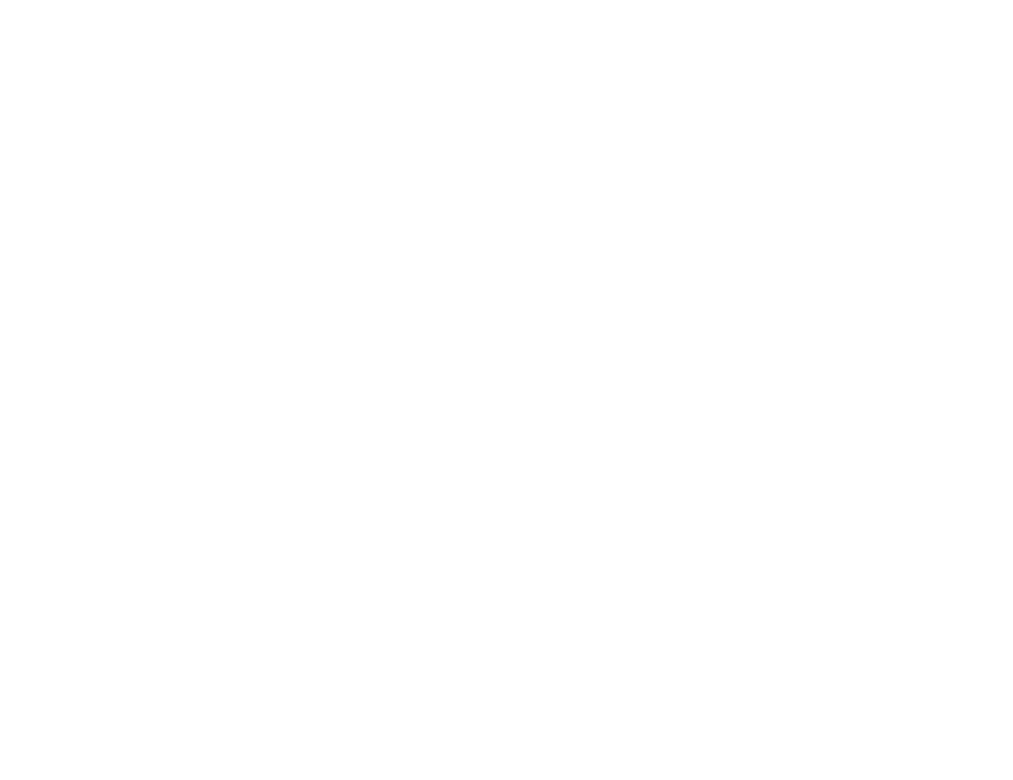
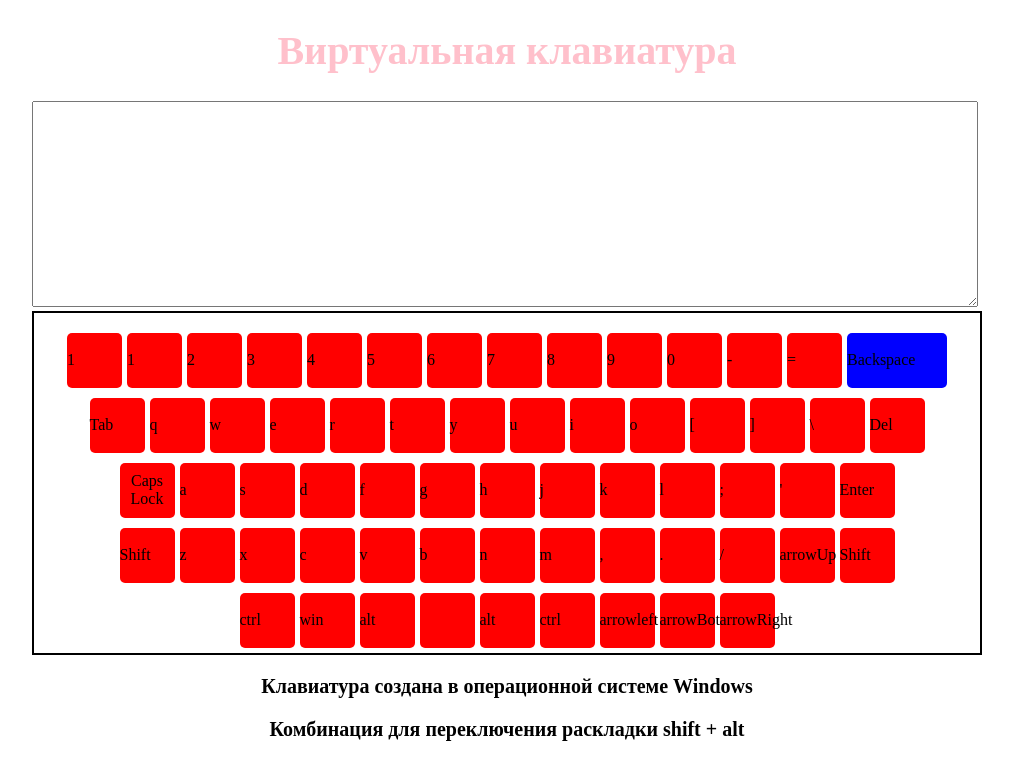
Before and after one commit to kyrdudez/virtual-keyboard, a plain HTML site: page index.html in a window 1280 px wide. Shown: the whole page, without its empty margins (133-1146 px from the left). Drawn offline with Linux system fonts and the light colour scheme.

Commit message:
feat: add modules for en and ru keyboard

```diff
--- a/app.js
+++ b/app.js
@@ -0,0 +1,3 @@
+import CreateHtml from './modules/htmlElements.js';
+
+const newHtml = new CreateHtml();
--- a/css/style.css
+++ b/css/style.css
@@ -1,16 +1,48 @@
 .wrapper{
-  max-width: 1200px;
+  max-width: 950px;
   margin: 0 auto;
 }
 .header__title{
   font-size: 40px;
   color: pink;
+  text-align: center;
 }
 .input__text-keyboard{
-  max-width: 1200px;
-  height: 400px;
+  width: 940px;
+  height: 200px;
 }
 .keyboard{
   border: 2px solid black;
-  height: 600px;
+  height: 300px;
+  padding: 20px;
 }
+.row{
+  flex-direction: row;
+  display: flex;
+  flex-wrap: wrap;
+  justify-content: center;
+  margin: 0 0 10px 0;
+  gap: 5px;
+}
+.key{
+  background-color: red;
+  width: 55px;
+  height: 55px;
+  border-radius: 5px;
+  text-align: center;
+  display: flex;
+  align-items: center;
+}
+.backspace {
+  width: 100px;
+  background-color: blue;
+}
+.key-active{
+  background-color: green;
+  transition: 0.5s;
+}
+.operation-system,.keyboard-layout {
+  font-size: 20px;
+  color: black;
+  text-align: center;
+}
--- a/modules/htmlElements.js
+++ b/modules/htmlElements.js
@@ -1,15 +1,144 @@
-class СreateHtml {
+class CreateHtml {
   constructor() {
     const { body } = document;
-    const wrapper = this.wrapper.CreateElement('div');
-    const title = this.title.CreateElement('h1');
-    const textArea = this.textArea.CreateElement('textarea');
-    const keyBoard = this.keyBoard.CreateElement('section');
+
+    const wrapper = document.createElement('div');
     wrapper.classList.add('wrapper');
+
+    const title = document.createElement('h1');
     title.classList.add('header__title');
+    title.textContent = 'Виртуальная клавиатура';
+
+    const textArea = document.createElement('textarea');
     textArea.classList.add('input__text-keyboard');
+
+    const keyBoard = document.createElement('section');
     keyBoard.classList.add('keyboard');
+
+    const keyDataEn = [
+      {
+        type: 'row',
+        keys: [
+          { text: '1', keycode: 49, shift: '!' },
+          { text: '1', keycode: 49, shift: '!' },
+          { text: '2', keycode: 50, shift: '"' },
+          { text: '3', keycode: 51, shift: '№' },
+          { text: '4', keycode: 52, shift: ';' },
+          { text: '5', keycode: 53, shift: '%' },
+          { text: '6', keycode: 54, shift: ':' },
+          { text: '7', keycode: 55, shift: '?' },
+          { text: '8', keycode: 56, shift: '*' },
+          { text: '9', keycode: 57, shift: '(' },
+          { text: '0', keycode: 48, shift: ')' },
+          { text: '-', keycode: 189, shift: '_' },
+          { text: '=', keycode: 187, shift: '+' },
+          { text: 'Backspace', keycode: 8 },
+        ],
+      },
+      {
+        type: 'row',
+        keys: [
+          { text: 'Tab', keycode: 9 },
+          { text: 'q', keycode: 81, shift: 'Й' },
+          { text: 'w', keycode: 87, shift: 'Ц' },
+          { text: 'e', keycode: 69, shift: 'У' },
+          { text: 'r', keycode: 82, shift: 'К' },
+          { text: 't', keycode: 84, shift: 'Е' },
+          { text: 'y', keycode: 89, shift: 'Н' },
+          { text: 'u', keycode: 85, shift: 'Г' },
+          { text: 'i', keycode: 73, shift: 'Ш' },
+          { text: 'o', keycode: 79, shift: 'Щ' },
+          { text: '[', keycode: 219, shift: '{' },
+          { text: ']', keycode: 221, shift: '}' },
+          { text: '\\', keycode: 220, shift: '|' },
+          { text: 'Del', keycode: 46 },
+        ],
+      },
+      {
+        type: 'row',
+        keys: [
+          { text: 'Caps Lock', keycode: 20 },
+          { text: 'a', keycode: 65, shift: 'A' },
+          { text: 's', keycode: 83, shift: 'S' },
+          { text: 'd', keycode: 68, shift: 'D' },
+          { text: 'f', keycode: 70, shift: 'F' },
+          { text: 'g', keycode: 71, shift: 'G' },
+          { text: 'h', keycode: 72, shift: 'H' },
+          { text: 'j', keycode: 74, shift: 'J' },
+          { text: 'k', keycode: 75, shift: 'K' },
+          { text: 'l', keycode: 76, shift: 'L' },
+          { text: ';', keycode: 186, shift: ':' },
+          { text: '\'', keycode: 222, shift: '"' },
+          { text: 'Enter', keycode: 13 },
+        ],
+      },
+      {
+        type: 'row',
+        keys: [
+          { text: 'Shift', keycode: 16 },
+          { text: 'z', keycode: 90, shift: 'Z' },
+          { text: 'x', keycode: 88, shift: 'X' },
+          { text: 'c', keycode: 67, shift: 'C' },
+          { text: 'v', keycode: 86, shift: 'V' },
+          { text: 'b', keycode: 66, shift: 'B' },
+          { text: 'n', keycode: 78, shift: 'N' },
+          { text: 'm', keycode: 77, shift: 'M' },
+          { text: ',', keycode: 188, shift: '<' },
+          { text: '.', keycode: 190, shift: '>' },
+          { text: '/', keycode: 191, shift: '?' },
+          { text: 'arrowUp', keycode: 38 },
+          { text: 'Shift', keycode: 16 },
+        ],
+      },
+      {
+        type: 'row',
+        keys: [
+          { text: 'сtrl', keycode: 17 },
+          { text: 'win', keycode: 91 },
+          { text: 'alt', keycode: 18 },
+          { text: '', keycode: 32 },
+          { text: 'alt', keycode: 18 },
+          { text: 'сtrl', keycode: 17 },
+          { text: 'arrowleft', keycode: 37 },
+          { text: 'arrowBottom', keycode: 40 },
+          { text: 'arrowRight', keycode: 39 },
+        ],
+      },
+    ];
+
+    const opetationSystem = document.createElement('h3');
+    opetationSystem.classList.add('operation-system');
+    opetationSystem.textContent = 'Клавиатура создана в операционной системе Windows';
+
+    const keyBoardLayout = document.createElement('h3');
+    keyBoardLayout.classList.add('keyboard-layout');
+    keyBoardLayout.textContent = 'Комбинация для переключения раскладки shift + alt';
+
     body.appendChild(wrapper);
-    wrapper.append(title, textArea, keyBoard);
+    wrapper.append(title, textArea, keyBoard, opetationSystem, keyBoardLayout);
+
+    function createKeyboard() {
+      const keyboard = document.querySelector('.keyboard');
+      keyDataEn.forEach((row) => {
+        const rowEl = document.createElement('div');
+        rowEl.classList.add('row');
+        row.keys.forEach((key) => {
+          const keyEl = document.createElement('div');
+          keyEl.classList.add('key');
+          keyEl.textContent = key.text;
+          if (key.text === 'Backspace') {
+            keyEl.classList.add('backspace');
+          }
+
+          keyboard.appendChild(keyEl);
+          rowEl.appendChild(keyEl);
+        });
+        keyboard.appendChild(rowEl);
+      });
+    }
+    document.addEventListener('DOMContentLoaded', () => {
+      createKeyboard();
+    });
   }
 }
+export default CreateHtml;
--- /dev/null
+++ b/modules/keyEnForKeyboard.js
@@ -0,0 +1,91 @@
+const keyDataEn = [
+  {
+    type: 'row',
+    keys: [
+      { text: '1', keycode: 49, shift: '!' },
+      { text: '1', keycode: 49, shift: '!' },
+      { text: '2', keycode: 50, shift: '"' },
+      { text: '3', keycode: 51, shift: '№' },
+      { text: '4', keycode: 52, shift: ';' },
+      { text: '5', keycode: 53, shift: '%' },
+      { text: '6', keycode: 54, shift: ':' },
+      { text: '7', keycode: 55, shift: '?' },
+      { text: '8', keycode: 56, shift: '*' },
+      { text: '9', keycode: 57, shift: '(' },
+      { text: '0', keycode: 48, shift: ')' },
+      { text: '-', keycode: 189, shift: '_' },
+      { text: '=', keycode: 187, shift: '+' },
+      { text: 'Backspace', keycode: 8 },
+    ],
+  },
+  {
+    type: 'row',
+    keys: [
+      { text: 'Tab', keycode: 9 },
+      { text: 'q', keycode: 81, shift: 'Й' },
+      { text: 'w', keycode: 87, shift: 'Ц' },
+      { text: 'e', keycode: 69, shift: 'У' },
+      { text: 'r', keycode: 82, shift: 'К' },
+      { text: 't', keycode: 84, shift: 'Е' },
+      { text: 'y', keycode: 89, shift: 'Н' },
+      { text: 'u', keycode: 85, shift: 'Г' },
+      { text: 'i', keycode: 73, shift: 'Ш' },
+      { text: 'o', keycode: 79, shift: 'Щ' },
+      { text: '[', keycode: 219, shift: '{' },
+      { text: ']', keycode: 221, shift: '}' },
+      { text: '\\', keycode: 220, shift: '|' },
+      { text: 'Del', keycode: 46 },
+    ],
+  },
+  {
+    type: 'row',
+    keys: [
+      { text: 'Caps Lock', keycode: 20 },
+      { text: 'a', keycode: 65, shift: 'A' },
+      { text: 's', keycode: 83, shift: 'S' },
+      { text: 'd', keycode: 68, shift: 'D' },
+      { text: 'f', keycode: 70, shift: 'F' },
+      { text: 'g', keycode: 71, shift: 'G' },
+      { text: 'h', keycode: 72, shift: 'H' },
+      { text: 'j', keycode: 74, shift: 'J' },
+      { text: 'k', keycode: 75, shift: 'K' },
+      { text: 'l', keycode: 76, shift: 'L' },
+      { text: ';', keycode: 186, shift: ':' },
+      { text: '\'', keycode: 222, shift: '"' },
+      { text: 'Enter', keycode: 13 },
+    ],
+  },
+  {
+    type: 'row',
+    keys: [
+      { text: 'Shift', keycode: 16 },
+      { text: 'z', keycode: 90, shift: 'Z' },
+      { text: 'x', keycode: 88, shift: 'X' },
+      { text: 'c', keycode: 67, shift: 'C' },
+      { text: 'v', keycode: 86, shift: 'V' },
+      { text: 'b', keycode: 66, shift: 'B' },
+      { text: 'n', keycode: 78, shift: 'N' },
+      { text: 'm', keycode: 77, shift: 'M' },
+      { text: ',', keycode: 188, shift: '<' },
+      { text: '.', keycode: 190, shift: '>' },
+      { text: '/', keycode: 191, shift: '?' },
+      { text: 'arrowUp', keycode: 38 },
+      { text: 'Shift', keycode: 16 },
+    ],
+  },
+  {
+    type: 'row',
+    keys: [
+      { text: 'сtrl', keycode: 17 },
+      { text: 'win', keycode: 91 },
+      { text: 'alt', keycode: 18 },
+      { text: '', keycode: 32 },
+      { text: 'alt', keycode: 18 },
+      { text: 'сtrl', keycode: 17 },
+      { text: 'arrowleft', keycode: 37 },
+      { text: 'arrowBottom', keycode: 40 },
+      { text: 'arrowRight', keycode: 39 },
+    ],
+  },
+];
+export default keyDataEn;
--- /dev/null
+++ b/modules/keyRuForKeyboard.js
@@ -0,0 +1,65 @@
+const keyDataRu = [
+  { text: 'ё', keycode: 192, shift: 'Ё' },
+  { text: '2', keycode: 50, shift: '@' },
+  { text: '3', keycode: 51, shift: '#' },
+  { text: '4', keycode: 52, shift: '$' },
+  { text: '5', keycode: 53, shift: '%' },
+  { text: '6', keycode: 54, shift: '^' },
+  { text: '7', keycode: 55, shift: '&' },
+  { text: '8', keycode: 56, shift: '*' },
+  { text: '9', keycode: 57, shift: '(' },
+  { text: '0', keycode: 48, shift: ')' },
+  { text: '-', keycode: 189, shift: '_' },
+  { text: '=', keycode: 187, shift: '+' },
+  { text: 'Backspace', keycode: 8 },
+  { text: 'Tab', keycode: 9 },
+  { text: 'й', keycode: 81, shift: 'Й' },
+  { text: 'ц', keycode: 87, shift: 'Ц' },
+  { text: 'у', keycode: 69, shift: 'У' },
+  { text: 'к', keycode: 82, shift: 'К' },
+  { text: 'е', keycode: 84, shift: 'Е' },
+  { text: 'н', keycode: 89, shift: 'Н' },
+  { text: 'г', keycode: 71, shift: 'Г' },
+  { text: 'ш', keycode: 72, shift: 'Ш' },
+  { text: 'щ', keycode: 74, shift: 'Щ' },
+  { text: 'з', keycode: 90, shift: 'З' },
+  { text: 'х', keycode: 88, shift: 'Х' },
+  { text: 'ъ', keycode: 67, shift: 'Ъ' },
+  { text: 'Del', keycode: 46 },
+  { text: 'Caps Lock', keycode: 20 },
+  { text: 'ф', keycode: 65, shift: 'Ф' },
+  { text: 'ы', keycode: 83, shift: 'Ы' },
+  { text: 'в', keycode: 68, shift: 'В' },
+  { text: 'а', keycode: 70, shift: 'А' },
+  { text: 'п', keycode: 80, shift: 'П' },
+  { text: 'р', keycode: 82, shift: 'Р' },
+  { text: 'о', keycode: 79, shift: 'О' },
+  { text: 'л', keycode: 76, shift: 'Л' },
+  { text: 'д', keycode: 68, shift: 'Д' },
+  { text: 'ж', keycode: 59, shift: 'Ж' },
+  { text: 'э', keycode: 222, shift: 'Э' },
+  { text: 'Enter', keycode: 13 },
+  { text: 'Shift', keycode: 16 },
+  { text: 'я', keycode: 90, shift: 'Я' },
+  { text: 'ч', keycode: 88, shift: 'Ч' },
+  { text: 'с', keycode: 67, shift: 'С' },
+  { text: 'м', keycode: 86, shift: 'М' },
+  { text: 'и', keycode: 66, shift: 'И' },
+  { text: 'т', keycode: 78, shift: 'Т' },
+  { text: 'ь', keycode: 77, shift: 'Ь' },
+  { text: 'б', keycode: 188, shift: 'Б' },
+  { text: 'ю', keycode: 190, shift: 'Ю' },
+  { text: '.', keycode: 191, shift: ',' },
+  { text: 'arrowUp', keycode: 38 },
+  { text: 'Shift', keycode: 16 },
+  { text: 'сtrl', keycode: 17 },
+  { text: 'win', keycode: 91 },
+  { text: 'alt', keycode: 18 },
+  { text: '', keycode: 32 },
+  { text: 'alt', keycode: 18 },
+  { text: 'сtrl', keycode: 17 },
+  { text: 'arrowleft', keycode: 37 },
+  { text: 'arrowBottom', keycode: 40 },
+  { text: 'arrowRight', keycode: 39 },
+];
+export default keyDataRu;
```
Also changed, not shown: index.html (+3 -0 lines), modules/keyboard.js (added, +23 -0 lines), .eslintrc.js.
